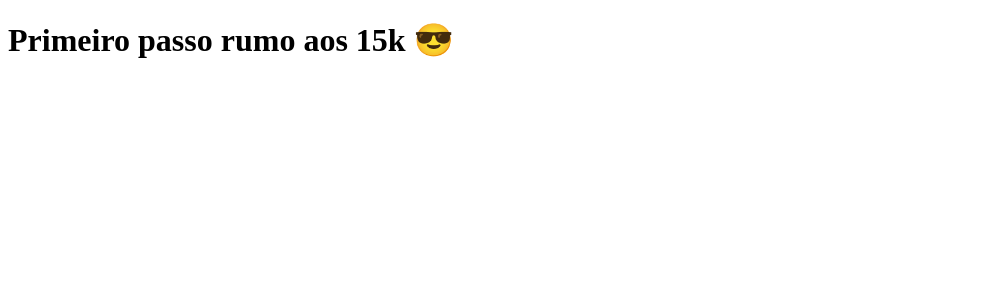
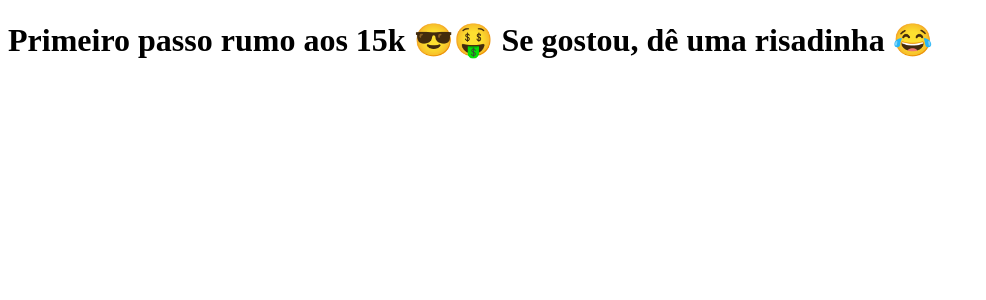
Before and after one commit to cristiano-lira/clone-tabnews, a Next.js app: page / in a window 1280 px wide. Shown: the top 300 px of the page, without its empty margins (0-986 px from the left). Built offline with nearby package versions, Linux system fonts and the light colour scheme.

Commit message:
modifiquei a frase

```diff
--- a/pages/index.js
+++ b/pages/index.js
@@ -3,7 +3,7 @@
 // }
 
 function Home() {
-    return <h1>Primeiro passo rumo aos 15k 😎</h1>
+    return <h1>Primeiro passo rumo aos 15k 😎🤑 Se gostou, dê uma risadinha 😂</h1>
 }
 
 export default Home;
```
